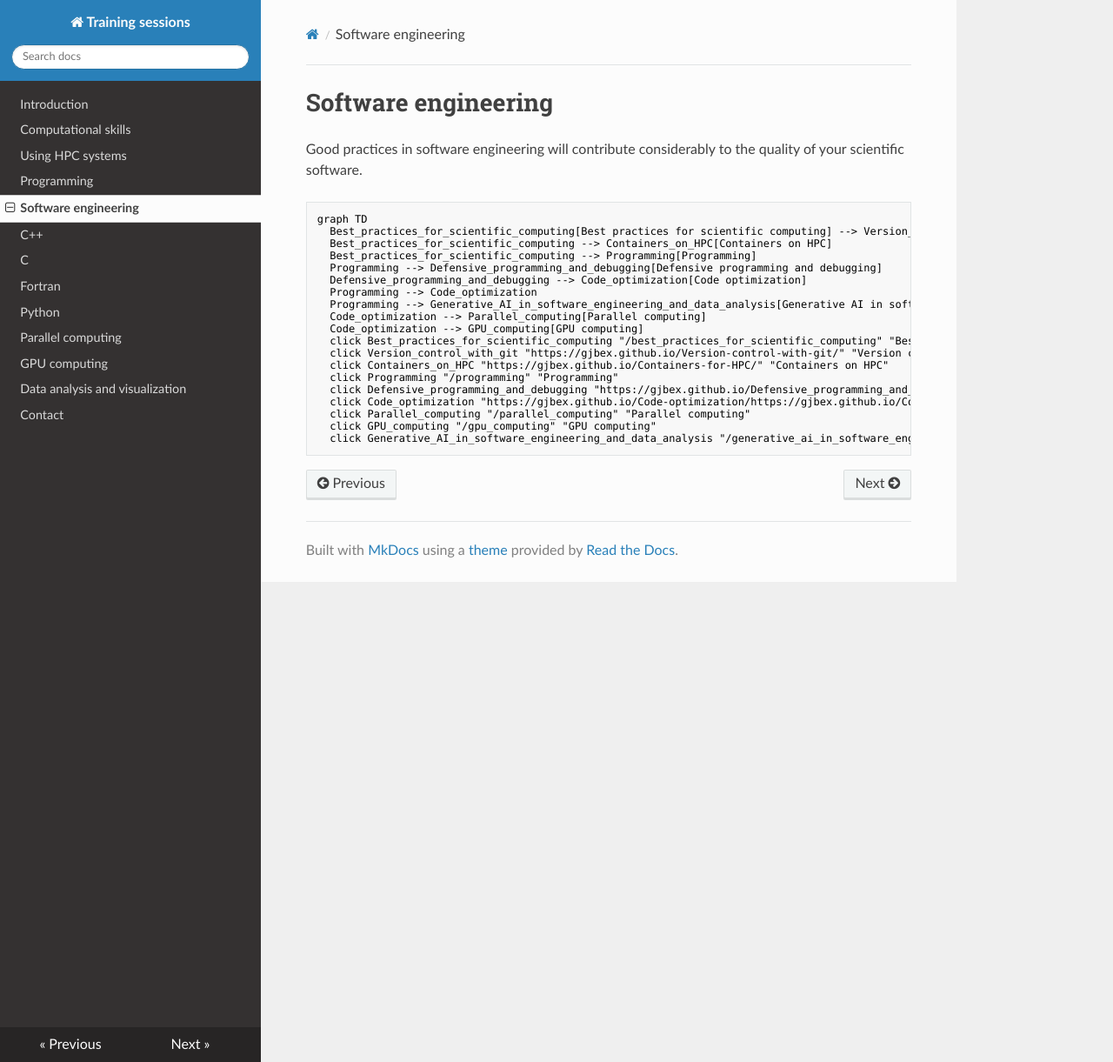
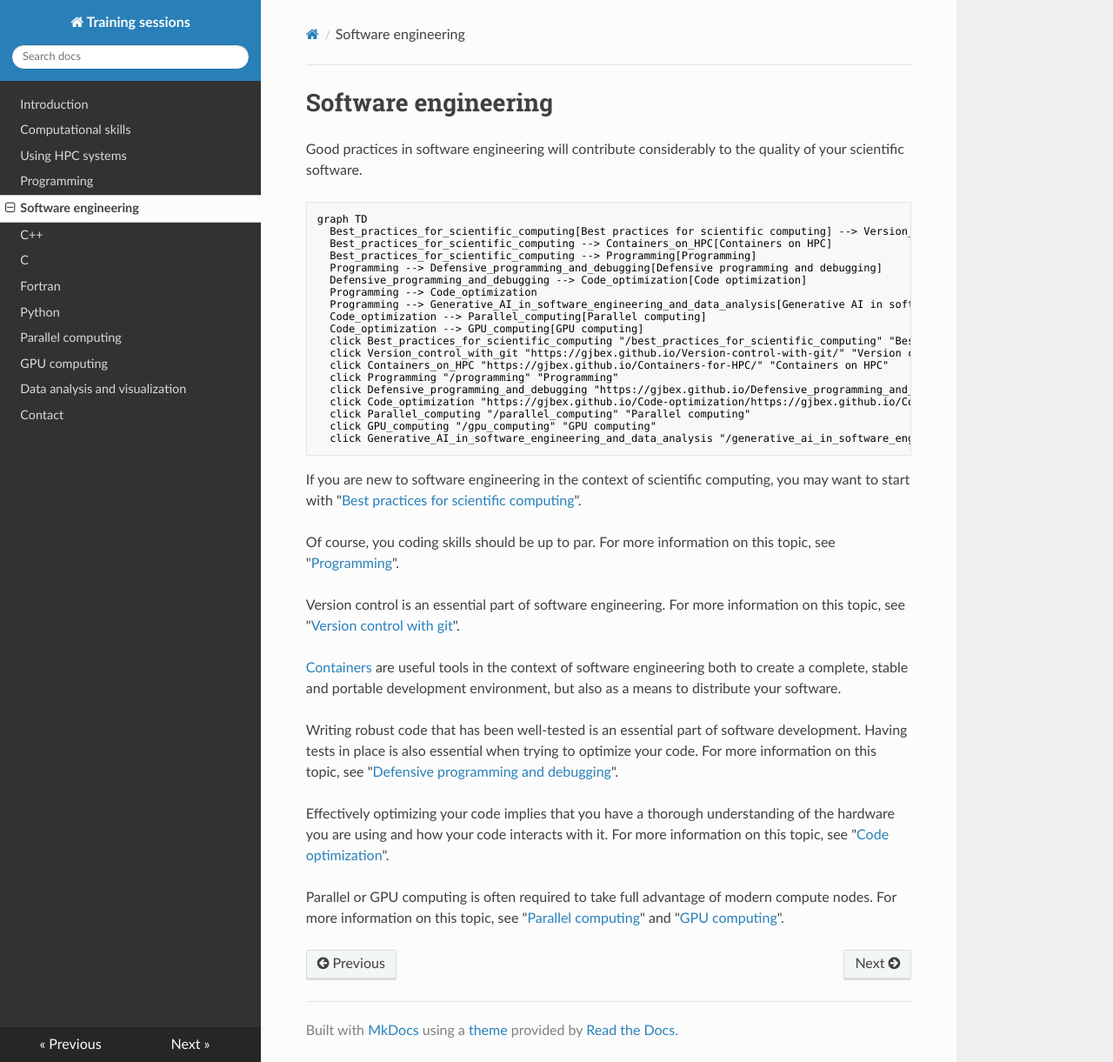
Before and after one commit to gjbex/Training-sessions, an MkDocs documentation site: the page built from docs/software_engineering.md, in a window 1280 px wide and 1221 px high. Shown: the whole window at 87% size. Built offline with MkDocs 1.6.1, drawn with Linux system fonts in a browser that asks for light colours; nearby versions of some CDN libraries.

Commit message:
Add some guidance

````diff
--- a/docs/software_engineering.md
+++ b/docs/software_engineering.md
@@ -24,3 +24,32 @@ graph TD
   click GPU_computing "/gpu_computing" "GPU computing"
   click Generative_AI_in_software_engineering_and_data_analysis "/generative_ai_in_software_engineering_and_data_analysis" "Generative AI in software engineering and data analysis"
 ```
+
+If you are new to software engineering in the context of scientific computing,
+you may want to start with "[Best practices for scientific
+computing](best_practices_for_scientific_computing.md)".
+
+Of course, you coding skills should be up to par.  For more information on this
+topic, see "[Programming](programming.md)".
+
+Version control is an essential part of software engineering.  For more
+information on this topic, see "[Version control with
+git](https://gjbex.github.io/Version-control-with-git)".
+
+[Containers](https://gjbex.github.io/Containers-for-HPC) are useful tools in
+the context of software engineering both to create a complete, stable and
+portable development environment, but also as a means to distribute your
+software.
+
+Writing robust code that has been well-tested is an essential part of software
+development.  Having tests in place is also essential when trying to optimize
+your code.  For more information on this topic, see "[Defensive programming and
+debugging](https://gjbex.github.io/Defensive_programming_and_debugging)".
+
+Effectively optimizing your code implies that you have a thorough understanding
+of the hardware you are using and how your code interacts with it.  For more
+information on this topic, see "[Code optimization](https://gjbex.github.io/Code-optimization)".
+
+Parallel or GPU computing is often required to take full advantage of modern
+compute nodes.  For more information on this topic, see "[Parallel
+computing](parallel_computing.md)" and "[GPU computing](gpu_computing.md)".
````
Also changed, not shown: docs/programming.md (+8 -0 lines), docs/scientific_computing.md (+11 -0 lines).
